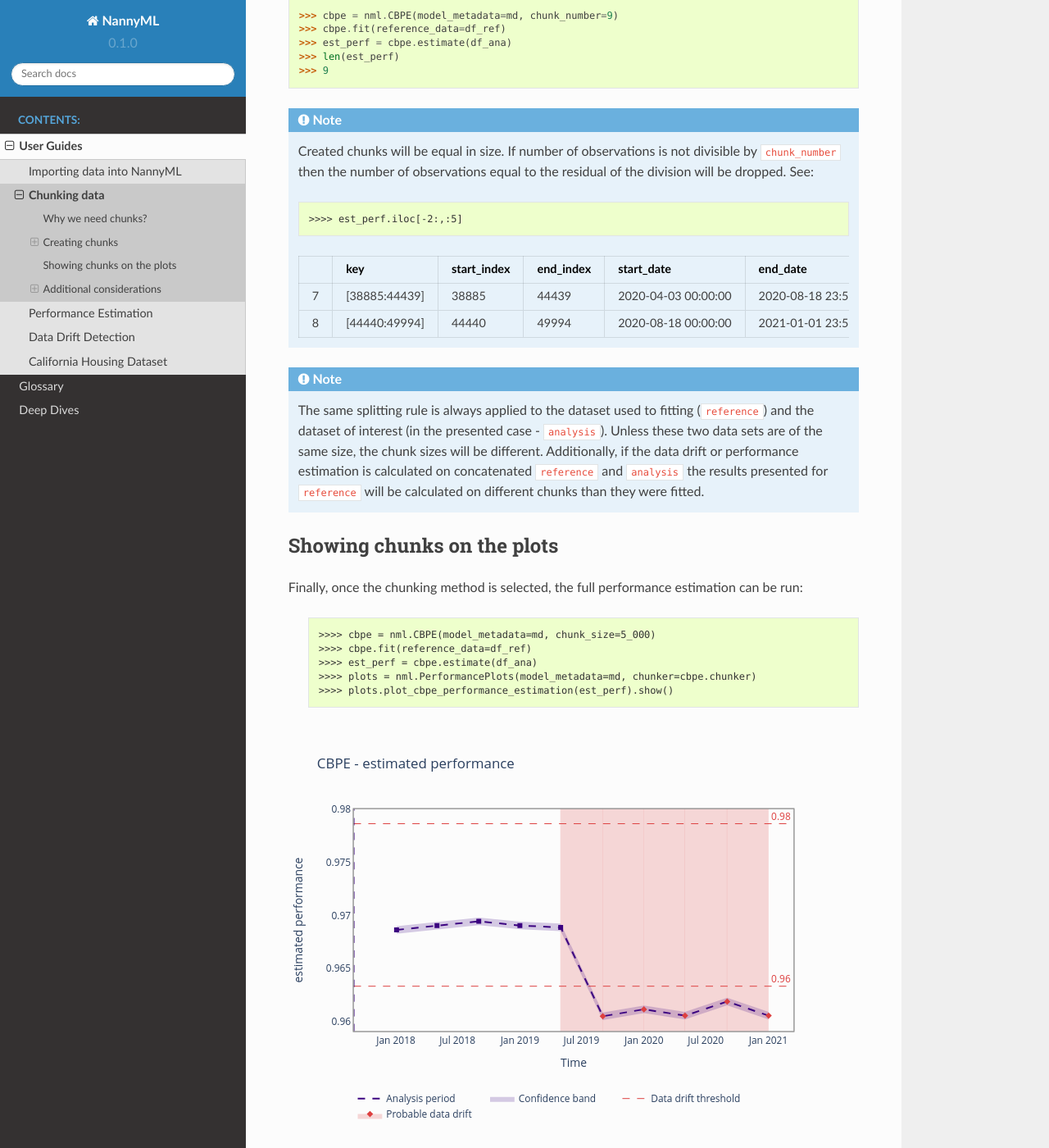
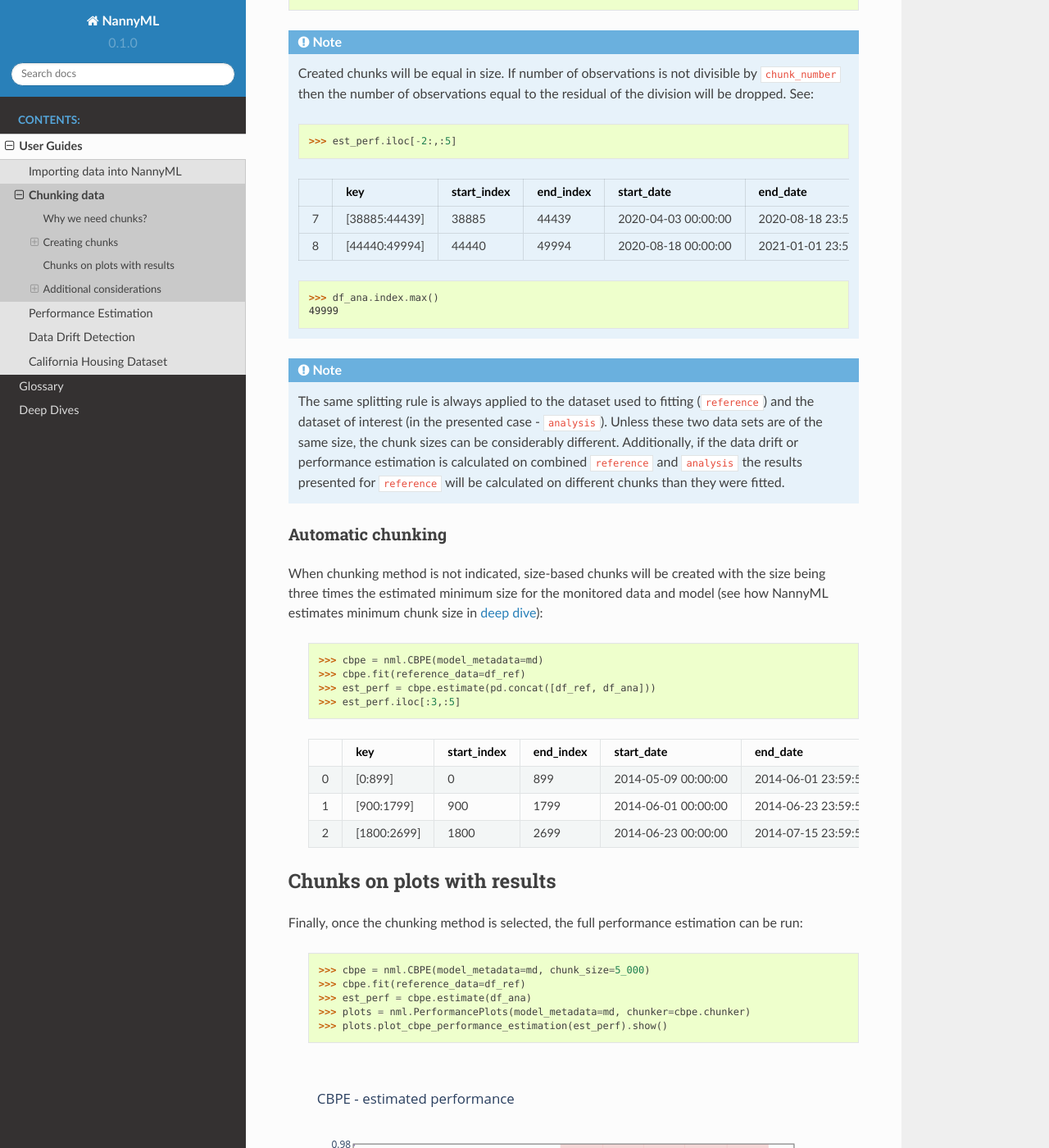
Before and after one commit to NannyML/nannyml, a Sphinx documentation site: the page built from docs/guides/chunking_your_data.rst, in a window 1280 px wide and 1400 px high, scrolled down 2736 px. Shown: the whole window at 82% size. Built offline with Sphinx 7.4.7 and the Read the Docs theme 2.0.0, drawn with Linux system fonts in a browser that asks for light colours; pages that are not in the unit, such as notebooks, are missing from menus; some of the changed text lies outside the part shown.

Commit message:
update chunking

```diff
--- a/docs/guides/chunking_your_data.rst
+++ b/docs/guides/chunking_your_data.rst
@@ -18,13 +18,12 @@
 Creating chunks
 ====
 
-The examples below will explain how chunks are created depending on the instructions provided. The examples below
-will be run based on performance estimation flow on NannyML synthetic dataset. Set up first with:
+The examples provided will explain how chunks are created depending on the instructions provided. The examples will be run based on performance estimation flow on NannyML synthetic dataset. Set up first with:
 
 .. code-block:: python
 
     >>> import nannyml as nml
-    >>> idf_ref, df_ana, _ = nml.datasets.load_synthetic_sample()
+    >>> df_ref, df_ana, _ = nml.datasets.load_synthetic_sample()
     >>> imd = nml.extract_metadata(df_ref)
     >>> md.ground_truth_column_name = 'work_home_actual'
 
@@ -34,9 +33,7 @@
 ~~~~~
 Time-based chunking is simply creating chunks based on time intervals. One chunk can contain all the observations
 from single hour, day, week, month etc. In most cases such chunks will vary in length. Specify ``chunk_period`` argument
-to get required split. See the
-example with
-quarters:
+to get required split. See the example below that chunks data quarterly:
 
 .. code-block:: python
 
@@ -56,25 +53,15 @@
 +----+--------+---------------+-------------+---------------------+---------------------+
 
 .. note::
-    Be aware that each calendar quarter will be taken into account, even if it is not full of records. Make sure to control
-    for that while preparing the data. See example below.
-
-    .. code-block:: python
-
-        >>> est_perf.iloc[-2:,:5]
-
-    +----+--------+---------------+-------------+---------------------+---------------------+
-    |    | key    |   start_index |   end_index | start_date          | end_date            |
-    +====+========+===============+=============+=====================+=====================+
-    | 13 | 2020Q4 |         46219 |       49989 | 2020-10-01 00:00:00 | 2020-12-31 23:59:59 |
-    +----+--------+---------------+-------------+---------------------+---------------------+
-    | 14 | 2021Q1 |         49990 |       49999 | 2021-01-01 00:00:00 | 2021-01-01 23:59:59 |
-    +----+--------+---------------+-------------+---------------------+---------------------+
+    Notice that each calendar quarter was taken into account, even if it was not fully covered with records.
+    This makes some chunks smaller (usually the last and the first). See the first row above - Q3 is July-September,
+    but the first record in the data is from last day of August. First chunk has ~1.2k of observations while the 2nd
+    and 3rd above 3k.
 
 Possible time offsets are listed in the table below:
 
 +------------+------------+
-| Header 1   | Header 2   |
+| Alias      | Description|
 +============+============+
 | S          | second     |
 +------------+------------+
@@ -118,9 +105,10 @@
 
 
 .. note::
-    If the number observations is not divisible by the chunk size required, the number of observation equal to the
-    reminder of a division will be dropped. This ensures that each chunk has the same size, but in worst case
-    scenario it results in dropping ``chunk_size-1`` rows. See:
+    If the number of observations is not divisible by the chunk size required, the number of rows equal to the
+    reminder of a division will be dropped. This ensures that each chunk has indeed the same size, but in worst case
+    scenario it results in dropping ``chunk_size-1`` rows. Notice that the last index in last chunk is 48999 while
+    the last index in raw data is 49999:
 
     .. code-block:: python
 
@@ -158,7 +146,7 @@
 
     .. code-block:: python
 
-        >>>> est_perf.iloc[-2:,:5]
+        >>> est_perf.iloc[-2:,:5]
 
     +----+---------------+---------------+-------------+---------------------+---------------------+
     |    | key           |   start_index |   end_index | start_date          | end_date            |
@@ -168,28 +156,59 @@
     |  8 | [44440:49994] |         44440 |       49994 | 2020-08-18 00:00:00 | 2021-01-01 23:59:59 |
     +----+---------------+---------------+-------------+---------------------+---------------------+
 
+    .. code-block:: python
+
+        >>> df_ana.index.max()
+        49999
+
 .. note::
     The same splitting rule is always applied to the dataset used to fitting (``reference``) and the dataset of
     interest (in the presented case - ``analysis``). Unless these two data sets are of the same size, the chunk sizes
-    will be different. Additionally, if the data drift or performance estimation is calculated on concatenated
-    ``reference`` and ``analysis`` the results presented for ``reference`` will be calculated on different chunks
-    than they were fitted.
+    can be considerably different. Additionally, if the data drift or performance estimation is calculated on
+    combined ``reference`` and ``analysis`` the results presented for ``reference`` will be calculated on different
+    chunks than they were fitted.
 
-Showing chunks on the plots
+Automatic chunking
+~~~~~
+
+When chunking method is not indicated, size-based chunks will be created with the size being three times the
+estimated minimum size for the monitored data and model (see how NannyML estimates minimum chunk size in :ref:`deep
+dive<minimum-chunk-size>`):
+
+    .. code-block:: python
+
+        >>> cbpe = nml.CBPE(model_metadata=md)
+        >>> cbpe.fit(reference_data=df_ref)
+        >>> est_perf = cbpe.estimate(pd.concat([df_ref, df_ana]))
+        >>> est_perf.iloc[:3,:5]
+
+    +----+-------------+---------------+-------------+---------------------+---------------------+
+    |    | key         |   start_index |   end_index | start_date          | end_date            |
+    +====+=============+===============+=============+=====================+=====================+
+    |  0 | [0:899]     |             0 |         899 | 2014-05-09 00:00:00 | 2014-06-01 23:59:59 |
+    +----+-------------+---------------+-------------+---------------------+---------------------+
+    |  1 | [900:1799]  |           900 |        1799 | 2014-06-01 00:00:00 | 2014-06-23 23:59:59 |
+    +----+-------------+---------------+-------------+---------------------+---------------------+
+    |  2 | [1800:2699] |          1800 |        2699 | 2014-06-23 00:00:00 | 2014-07-15 23:59:59 |
+    +----+-------------+---------------+-------------+---------------------+---------------------+
+
+Chunks on plots with results
 ====
 Finally, once the chunking method is selected, the full performance estimation can be run:
 
     .. code-block:: python
 
-        >>>> cbpe = nml.CBPE(model_metadata=md, chunk_size=5_000)
-        >>>> cbpe.fit(reference_data=df_ref)
-        >>>> est_perf = cbpe.estimate(df_ana)
-        >>>> plots = nml.PerformancePlots(model_metadata=md, chunker=cbpe.chunker)
-        >>>> plots.plot_cbpe_performance_estimation(est_perf).show()
+        >>> cbpe = nml.CBPE(model_metadata=md, chunk_size=5_000)
+        >>> cbpe.fit(reference_data=df_ref)
+        >>> est_perf = cbpe.estimate(df_ana)
+        >>> plots = nml.PerformancePlots(model_metadata=md, chunker=cbpe.chunker)
+        >>> plots.plot_cbpe_performance_estimation(est_perf).show()
 
 .. image:: ../_static/guide-chunking_your_data-pe_plot.svg
 
-# TODO describe chunk boundaries on the plot
+Each marker on the plot represents estimated performance for single chunk (y axis). Markers are placed at the end of
+period covered by chunk i.e. they indicate last timestamp in the chunk (x axis). Plots are interactive - when the
+pointer is hoovered over a marker, information about the chunk period will be shown.
 
 Additional considerations
 ====
@@ -198,15 +217,16 @@
 If you want to get performance estimation or data drift results for a dataset that contains two
 partitions - ``reference`` and ``analysis``, most likely there will be a chunk that contains  observations from both of
 them. Such chunk will be considered as ``analysis`` chunk, even if only one observation belongs to ``analysis``
-observations. See the example:
+observations. In the example below chunk which contains observations from 44444 to 55554 is considered analysis but
+indices from 44444 to 49999 point to reference observations:
 
     .. code-block:: python
 
-        >>>> cbpe = nml.CBPE(model_metadata=md, chunk_number=9)
-        >>>> cbpe.fit(reference_data=df_ref)
-        >>>> # Estimate on concatenated reference and analysis
-        >>>> est_perf = cbpe.estimate(pd.concat([df_ref, df_ana]))
-        >>>> est_perf.iloc[3:5,:7]
+        >>> cbpe = nml.CBPE(model_metadata=md, chunk_number=9)
+        >>> cbpe.fit(reference_data=df_ref)
+        >>> # Estimate on concatenated reference and analysis
+        >>> est_perf = cbpe.estimate(pd.concat([df_ref, df_ana]))
+        >>> est_perf.iloc[3:5,:7]
 
 
 +----+---------------+---------------+-------------+---------------------+---------------------+-------------+---------------------+
@@ -239,9 +259,9 @@
 
     .. code-block:: python
 
-        >>>> cbpe = nml.CBPE(model_metadata=md, chunk_period="Q")
-        >>>> cbpe.fit(reference_data=df_ref)
-        >>>> est_perf = cbpe.estimate(df_ana)
+        >>> cbpe = nml.CBPE(model_metadata=md, chunk_period="Q")
+        >>> cbpe.fit(reference_data=df_ref)
+        >>> est_perf = cbpe.estimate(df_ana)
         UserWarning: The resulting list of chunks contains 1 underpopulated chunks.They contain too few records to be
         statistically relevant and might negatively influence the quality of calculations. Please consider splitting
         your data in a different way or continue at your own risk.
```
Also changed, not shown: other parts of docs/guides/chunking_your_data.rst (+8 -8 lines).
